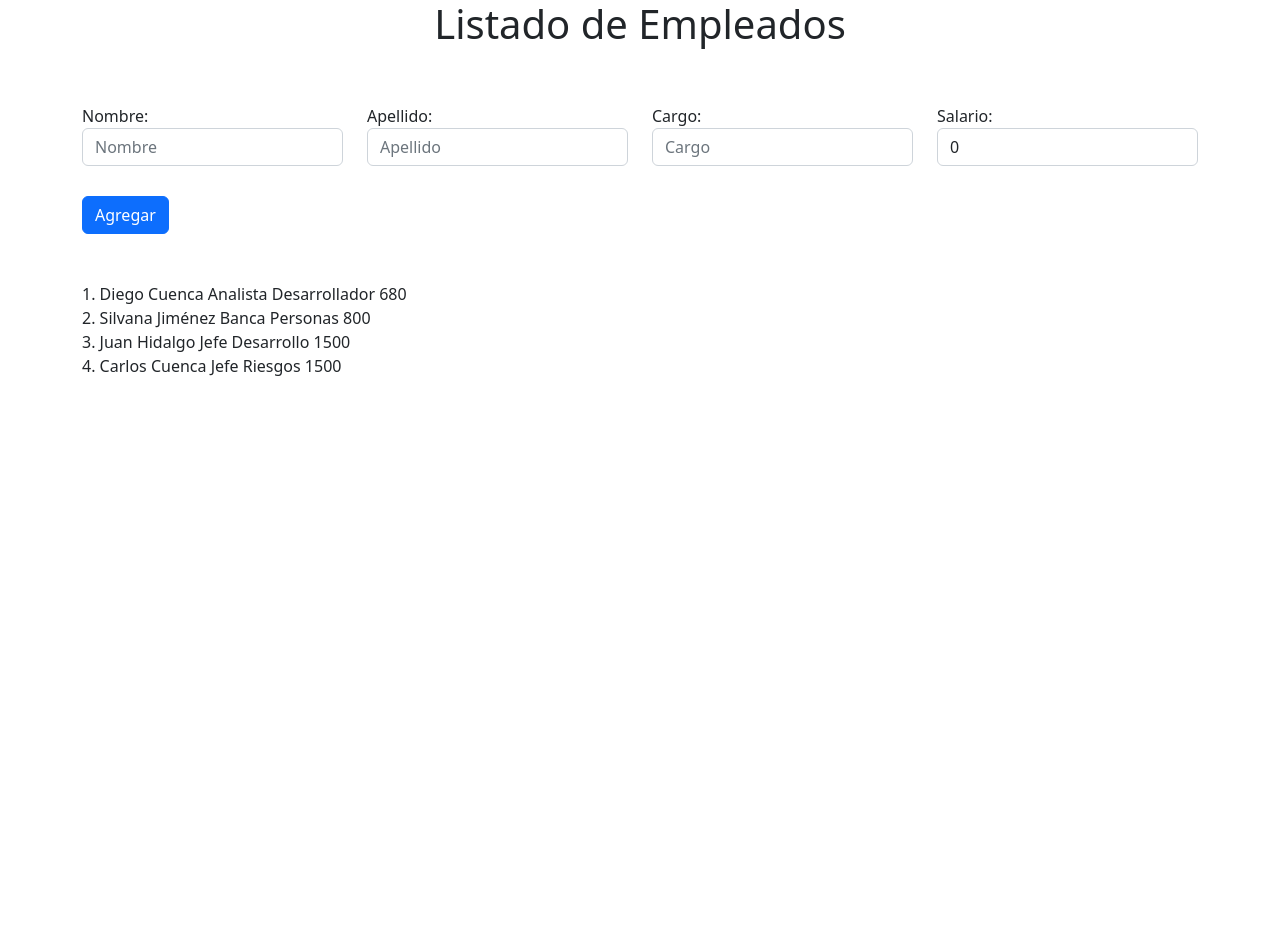
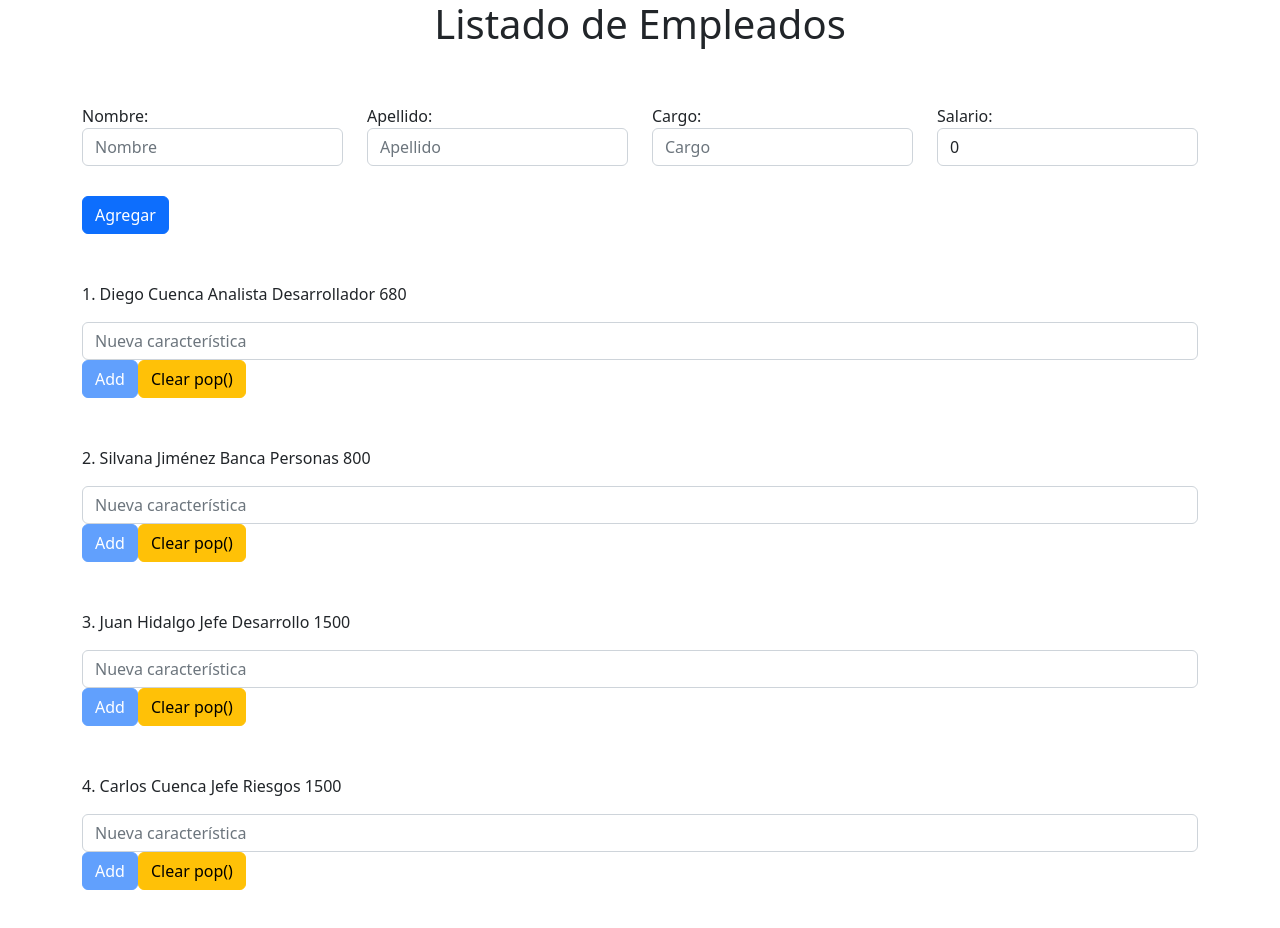
Before and after one commit to diegoxxc14/app-empleados, an Angular app: page / in a window 1280 px wide. Shown: the top 928 px of the page. Before the commit the page ends 800 px from the top, so only its background shows below. Built offline with nearby package versions, Linux system fonts and the light colour scheme.

Commit message:
Comunicación entre componentes con @Output

```diff
--- a/src/app/app.module.ts
+++ b/src/app/app.module.ts
@@ -4,11 +4,13 @@ import { BrowserModule } from '@angular/platform-browser';
 
 import { AppComponent } from './app.component';
 import { EmployeeSonComponent } from './employee-son/employee-son.component';
+import { EmployeeFeaturesComponent } from './employee-features/employee-features.component';
 
 @NgModule({
   declarations: [
     AppComponent,
-    EmployeeSonComponent
+    EmployeeSonComponent,
+    EmployeeFeaturesComponent
   ],
   imports: [
     BrowserModule,
--- /dev/null
+++ b/src/app/employee-features/employee-features.component.html
@@ -0,0 +1,6 @@
+<input type="text" id="item-input" #newFeature [(ngModel)]="feature" placeholder="Nueva característica"
+  class="form-control">
+
+<button (click)="agregarFeatures(newFeature.value)" class="btn btn-primary"
+  [disabled]="feature == ''">Add</button>
+<button (click)="eliminarLastFeature()" class="btn btn-warning">Clear pop()</button>
--- /dev/null
+++ b/src/app/employee-features/employee-features.component.ts
@@ -0,0 +1,27 @@
+import { Component, EventEmitter, OnInit, Output } from '@angular/core';
+
+@Component({
+  selector: 'app-employee-features',
+  templateUrl: './employee-features.component.html',
+  styleUrls: ['./employee-features.component.css']
+})
+export class EmployeeFeaturesComponent implements OnInit {
+
+  @Output() featuresEmpleados = new EventEmitter<string>();
+  @Output() clearfeatures = new EventEmitter();
+  feature: string = '';
+
+  constructor() { }
+
+  ngOnInit(): void {
+  }
+
+  agregarFeatures(value: string) {
+    this.featuresEmpleados.emit(value);
+    this.feature='';
+  }
+
+  eliminarLastFeature() {
+    this.clearfeatures.emit();
+  }
+}
--- a/src/app/employee-son/employee-son.component.html
+++ b/src/app/employee-son/employee-son.component.html
@@ -4,6 +4,12 @@
       <div>
         {{indLista + 1}}. {{empLista.nombre}} {{empLista.apellido}} {{empLista.cargo}} {{empLista.salario}}
       </div>
+      <ul style="list-style: none;">
+        <li *ngFor="let c of caracteristicas">{{ c }}</li>
+      </ul>
+      <app-employee-features (featuresEmpleados)="agregarFeature($event)" (clearfeatures)="eliminarFeatures()"></app-employee-features>
     </div>
   </div>
 </div>
+
+<br><br>
--- a/src/app/employee-son/employee-son.component.ts
+++ b/src/app/employee-son/employee-son.component.ts
@@ -10,10 +10,19 @@ export class EmployeeSonComponent implements OnInit {
 
   @Input() empLista: Empleado;
   @Input() indLista: number;
+  caracteristicas = [''];
 
   constructor() { }
 
   ngOnInit(): void {
   }
 
+  agregarFeature(feature: string) {
+    this.caracteristicas.push(feature);
+  }
+
+  eliminarFeatures() {
+    this.caracteristicas.pop();
+  }
+
 }
```
Also changed, not shown: src/app/employee-features/employee-features.component.css (added), 1 other file (tests, documents, lock files or other folders).
